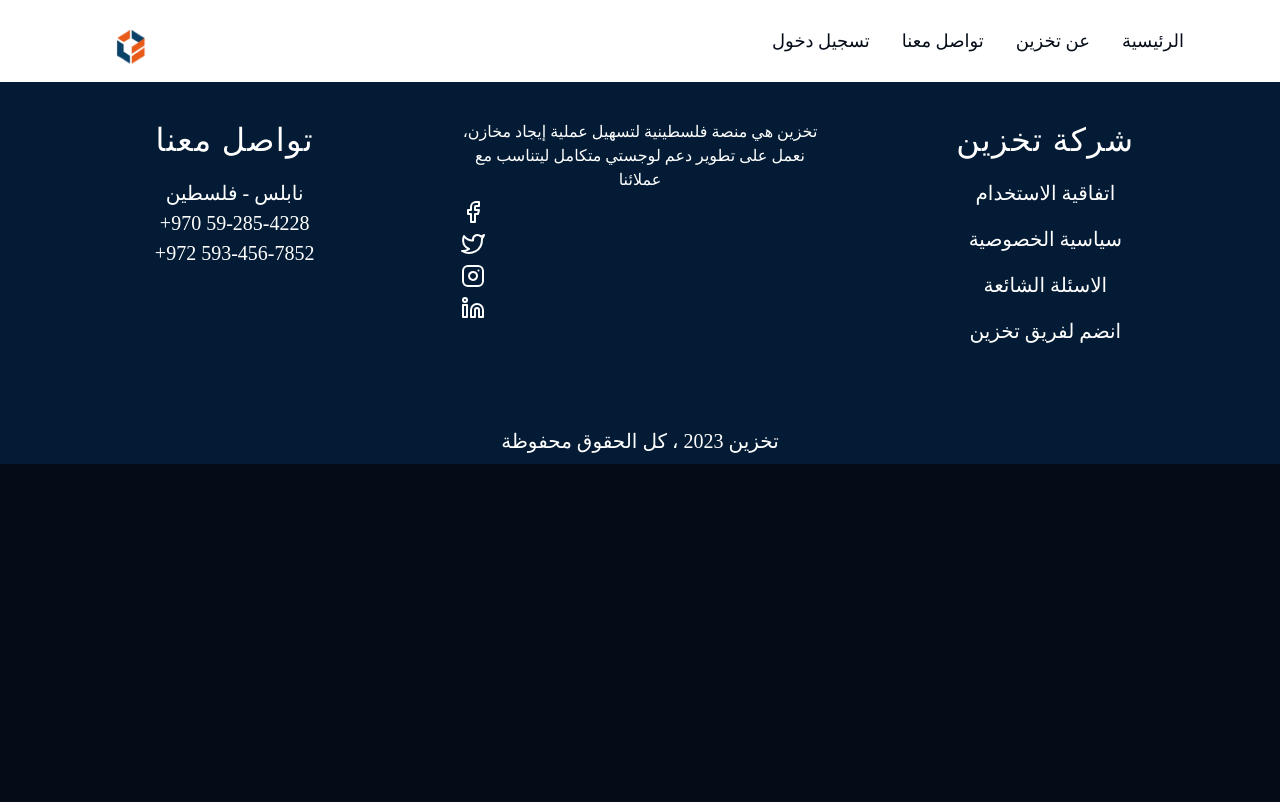
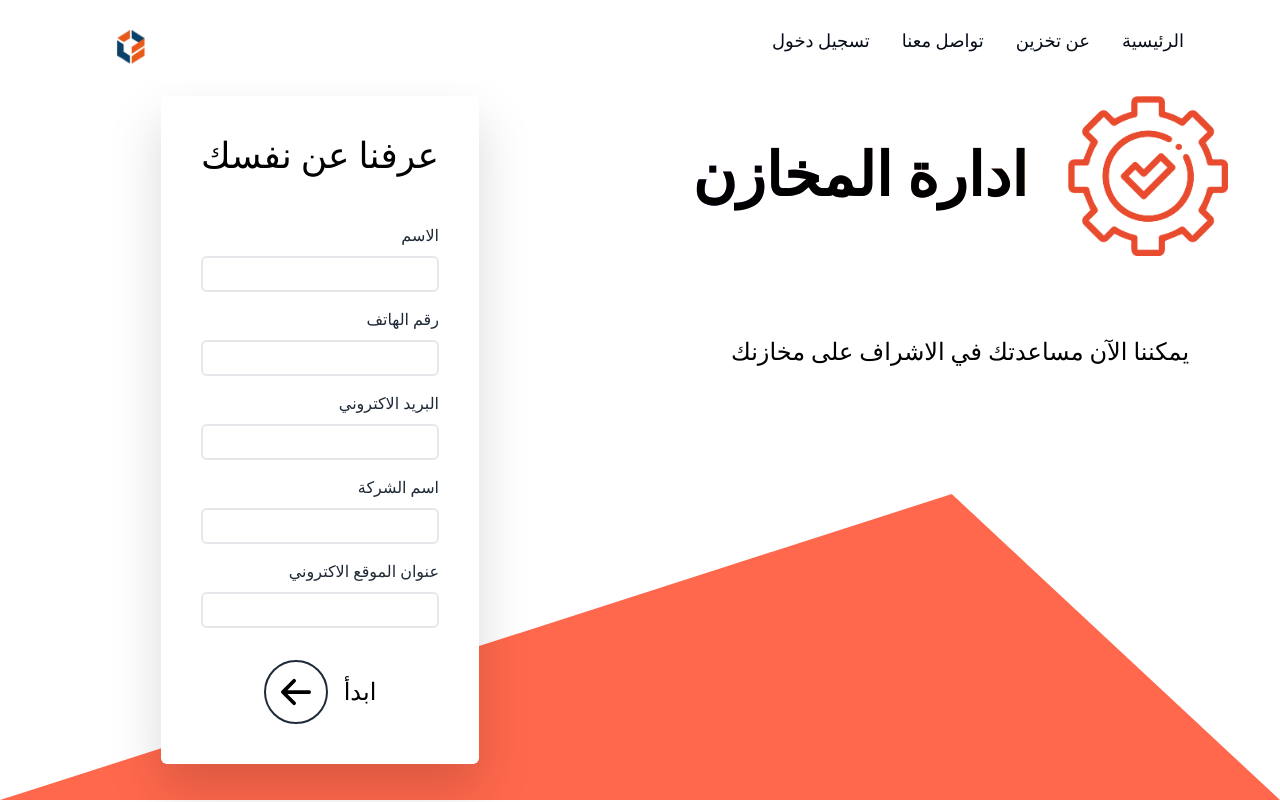
Before and after one commit to izzat5233/takhzeen-website, a React (Create React App) app: page /System in a window 1280 px wide. Shown: the top 802 px of the page. Built offline with nearby package versions, Linux system fonts and the light colour scheme; a web font is replaced by a local one.

Commit message:
Added system management page

```diff
--- a/src/component/System/System.jsx
+++ b/src/component/System/System.jsx
@@ -1,9 +1,124 @@
 import React from 'react'
+import icon from "../../assets/management_system.png";
+import {BsArrowLeftShort} from "react-icons/bs";
 
-const System = () => {
-  return (
-    <div>System</div>
-  )
+export default function System() {
+    return (
+        <div dir="rtl" className="
+            pt-24 bg-back
+            flex flex-col items-center justify-center min-h-screen
+        ">
+            <div className="w-full grid grid-cols-1 lg:grid-cols-2">
+                <div className="flex flex-col gap-10">
+                    <div className="mx-auto flex flex-row gap-10 mb-5 md:mb-10">
+                        <img
+                            src={icon}
+                            alt="Management Logo"
+                            className="w-24 md:w-40"
+                        />
+                        <h1 className="
+                            font-bold text-4xl md:text-6xl bg-gradient-primary bg-clip-text my-auto
+                        ">ادارة المخازن
+                        </h1>
+                    </div>
+                    <p className="mx-auto mb-20 text-2xl">
+                        يمكننا الآن مساعدتك في الاشراف على مخازنك
+                    </p>
+                </div>
+                <div className="z-10 mx-auto">
+                    <SystemForm/>
+                </div>
+            </div>
+            <TriangleShape/>
+        </div>
+    );
 }
 
-export default System
+function SystemForm() {
+    return (
+        <div className="
+                p-10 max-w-sm w-full
+                flex flex-col gap-4
+                bg-white drop-shadow-2xl rounded-md transition-all
+            ">
+            <h2 className="text-center text-4xl mb-8">عرفنا عن نفسك</h2>
+            <form>
+                <Field
+                    label="الاسم"
+                    type="text"
+                />
+                <Field
+                    label="رقم الهاتف"
+                    type="tel"
+                />
+                <Field
+                    label="البريد الاكتروني"
+                    type="email"
+                />
+                <Field
+                    label="اسم الشركة"
+                    type="text"
+                />
+                <Field
+                    label="عنوان الموقع الاكتروني"
+                    type="url"
+                />
+                <div className="
+                        flex flex-row gap-4
+                        mt-8 justify-center
+                    ">
+                    <p className="text-2xl my-auto">ابدأ</p>
+                    <ArrowButton
+                        onClick={() => {
+                        }}
+                    />
+                </div>
+            </form>
+        </div>
+    );
+}
+
+function Field({label, type}) {
+    const id = label + type;
+    return (
+        <div className="flex flex-col gap-2 mb-4">
+            <label className="text-gray-800" htmlFor={id}>
+                {label}
+            </label>
+            <input
+                id={id}
+                className="
+                    px-4 py-1 rounded-md text-gray-700
+                    outline-none border-2 focus:border-primary transition-all
+                "
+                type={type}
+            />
+        </div>
+    );
+}
+
+function ArrowButton({onClick}) {
+    return (
+        <button
+            onClick={onClick}
+            className="
+            text-6xl rounded-full
+            border-2 border-gray-800
+            hover:bg-primary hover:text-white hover:border-primary transition-all
+            "
+        >
+            <BsArrowLeftShort/>
+        </button>
+    );
+}
+
+function TriangleShape() {
+    return (
+        <div className="sticky bottom-0 left-0 w-full overflow-hidden rotate-180 ">
+            <svg data-name="Layer 1" xmlns="http://www.w3.org/2000/svg" viewBox="0 0 1200 120"
+                 preserveAspectRatio="none" className="relative block w-full h-40 lg:h-80 transform scale-x-[-1]">
+                <path d="M1200 0L0 0 892.25 114.72 1200 0z" className="fill-primary"></path>
+            </svg>
+        </div>
+    );
+}
--- a/tailwind.config.js
+++ b/tailwind.config.js
@@ -6,10 +6,11 @@ module.exports = {
     theme: {
         extend: {
             fontFamily: {
-                'sans': ['Droid Arabic Kufi', 'serif'],
+                'sans': ['Droid Arabic Kufi', 'serif'], /* default font */
+                'cursive': []
             },
             colors: {
-                'primary': '#FF8A71',
+                'primary': '#ff684c',
                 'secondary': '#F49867',
                 'accent': '#AE67FA',
                 'back': '#fff',
@@ -17,6 +18,9 @@ module.exports = {
                 'fore-neutral': '#031B34',
                 'fore-light': '#81AFDD'
             },
+            backgroundImage: theme => ({
+                'gradient-primary': 'linear-gradient(90deg, #AE67FA 1.84%, #F49867 102.67%)',
+            })
         },
     },
     variants: {},
```
